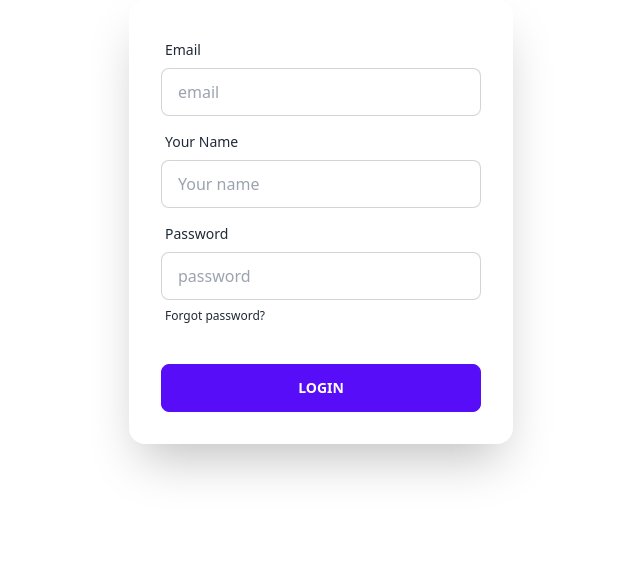
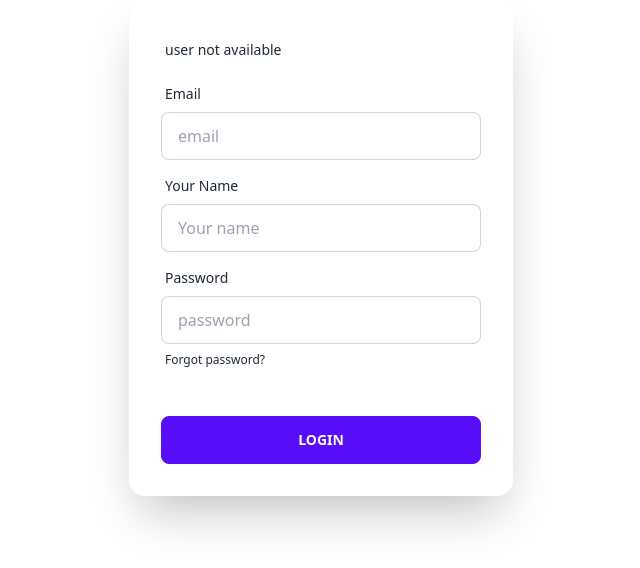
Before and after one commit to ashaansojib/simple-login, a React (Vite) app: page / in a window 1280 px wide. Shown: the top 568 px of the page, without its empty margins (319-959 px from the left). Built offline with nearby package versions, Linux system fonts and the light colour scheme.

Commit message:
user created

```diff
--- a/src/components/login/Login.jsx
+++ b/src/components/login/Login.jsx
@@ -1,20 +1,34 @@
 import React, { useContext, useState } from 'react';
+import { AuthContext } from '../providers/AuthProvider';
 
 const Login = () => {
+    const { user, createUser } = useContext(AuthContext);
 
-    const [user, setUser] = useState(null);
-
-    const handleSubmit = (e) =>{
+    const [error, setError] = useState("")
+    const handleSubmit = (e) => {
         e.preventDefault();
         const form = e.target;
         const email = form.email.value;
         const name = form.name.value;
         const password = form.password.value;
 
+        createUser(email, password)
+        .then( result=>{
+            const loggedUser = result.user;
+            console.log(loggedUser)
+        })
+        .catch( error =>{
+            if(error){
+                setError('Already registered!')
+            }
+        })
     }
     return (
         <div className="card flex-shrink-0 w-full max-w-sm shadow-2xl mx-auto">
             <form onSubmit={handleSubmit} className="card-body">
+                <label className="label">
+                    <span className="label-text">{user ? user.displayName : 'user not available'}</span>
+                </label>
                 <div className="form-control">
                     <label className="label">
                         <span className="label-text">Email</span>
@@ -36,6 +50,7 @@ const Login = () => {
                         <a href="#" className="label-text-alt link link-hover">Forgot password?</a>
                     </label>
                 </div>
+                <span>{error}</span>
                 <div className="form-control mt-6">
                     <button className="btn btn-primary">Login</button>
                 </div>
--- a/src/components/providers/AuthProvider.jsx
+++ b/src/components/providers/AuthProvider.jsx
@@ -1,18 +1,21 @@
 import React, { createContext, useState } from 'react';
-import { getAuth } from "firebase/auth";
-import App from '../../App';
+import { createUserWithEmailAndPassword, getAuth } from "firebase/auth";
+import app from '../firebase/firebase.confiq';
 
 export const AuthContext = createContext(null)
 
-const auth = getAuth(App);
+const auth = getAuth(app);
 
 const AuthProvider = ({children}) => {
+
     const [user, setUser] = useState(null);
 
-
-
+    const createUser = (email, password) =>{
+        return createUserWithEmailAndPassword(auth, email, password);
+    }
     const AuthInfo = {
-        user
+        user,
+        createUser
     }
     return (
         <AuthContext.Provider value={AuthInfo}>
```
